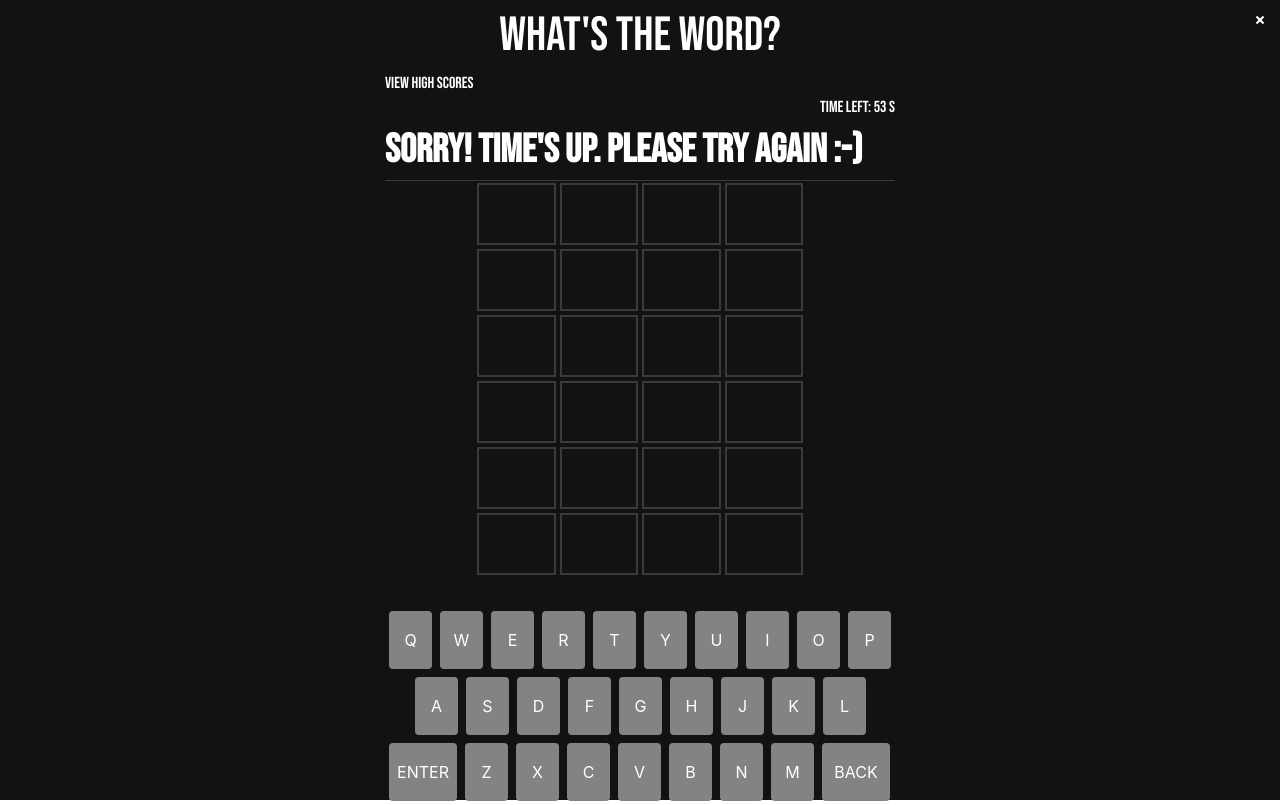
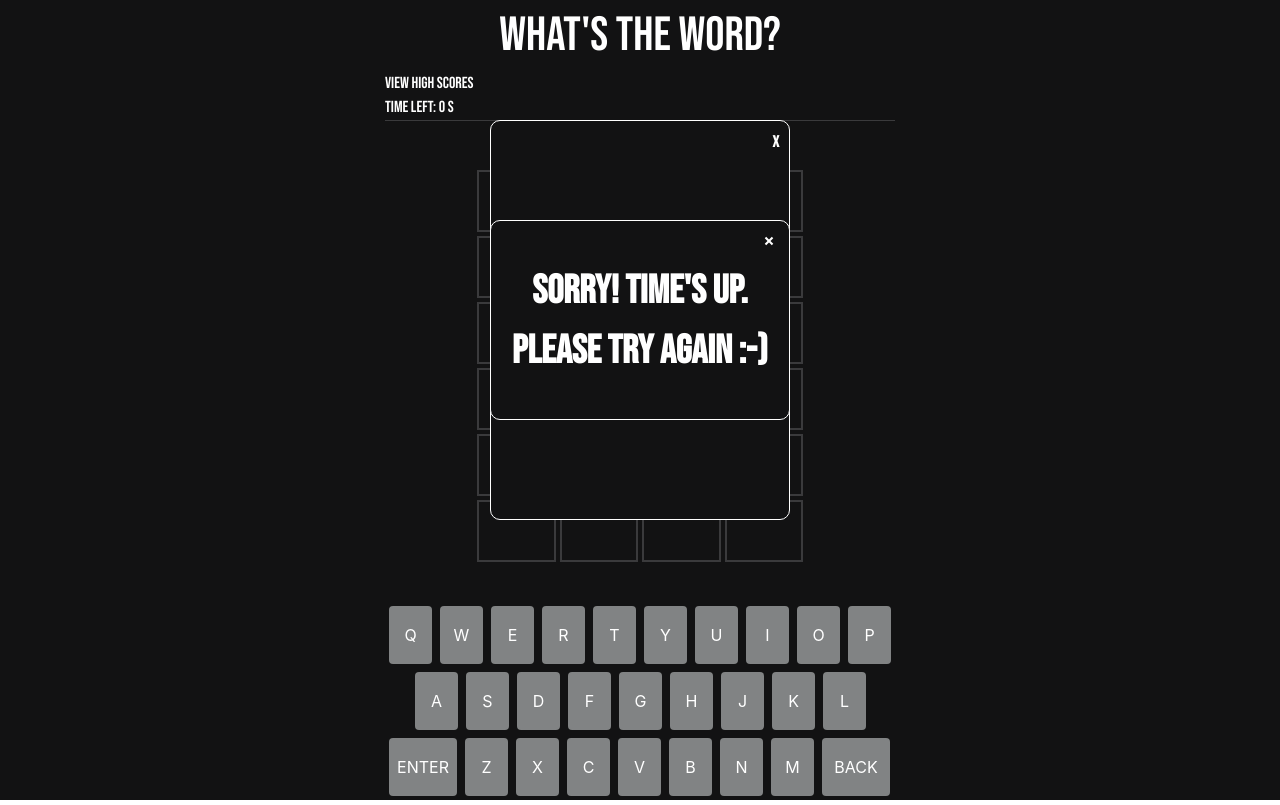
Before and after one commit to sagirikenaga/project-1, a plain HTML site: page index.html in a window 1280 px wide. Both pictures are taken after a click on the button "View High Scores". Drawn offline with nearby package versions, Linux system fonts and the light colour scheme; no server answers.

Commit message:
added highscore modal pop up

```diff
--- a/assets/css/style.css
+++ b/assets/css/style.css
@@ -64,7 +64,6 @@ body {
   margin: 2px;
 }
 
-<<<<<<< HEAD
 #time-modal {
     width:300px;
     height: 200px;
@@ -90,6 +89,31 @@ body {
     font-weight:bold;
 }
 
+#highscore-modal {
+  width:300px;
+  height: 400px;
+  border: 1px solid white;
+  background-color:#121213;
+  font-family:Arial, Helvetica, sans-serif;
+  box-sizing: border-box;
+  text-align:center;
+  padding: 40px 0;
+  position:absolute;
+  z-index:10;
+  top:40%;
+  left:50%;
+  transform: translate(-50%, -50%);
+  display:none;
+  border-radius:10px;
+}
+
+.score-modal-close {
+  position:absolute;
+  top:10px;
+  right:10px;
+  font-weight:bold;
+}
+
 #highscore {
   background-color:#121213;
   font:white;
@@ -102,7 +126,11 @@ button#highscore:hover {
   color: grey;
   cursor:pointer;
 }
-=======
+
+.score-modal-close:hover {
+  cursor:pointer;
+}
+
 .message-container {
   height: 30px;
 }
@@ -113,4 +141,3 @@ button#highscore:hover {
   padding: 10px;
   margin: 0;
 }
->>>>>>> main
--- a/assets/js/script.js
+++ b/assets/js/script.js
@@ -123,7 +123,7 @@ const showMessage = (message) => {
 
 //timer
 var timeEl = document.querySelector("#timer");
-var secondsLeft = 60;
+var secondsLeft = 5;
 var timeModalEl = document.getElementById("time-modal")
 var modalCloseEl = document.querySelector(".modal-close");
 
@@ -150,6 +150,20 @@ function setTime() {
 
  setTime();
 
+ //high score modal
+
+ var scoreModalEl = document.getElementById("highscore-modal");
+ var scoreCloseEl = document.querySelector(".score-modal-close");
+ var scoreButtonEl = document.getElementById("highscore");
+
+ scoreButtonEl.addEventListener ('click',function() {
+  scoreModalEl.style.display="block";
+});
+
+scoreCloseEl.addEventListener('click',function() {
+  scoreModalEl.style.display="none";
+});
+
 // first API
 
 const options = {
--- a/index.html
+++ b/index.html
@@ -18,13 +18,13 @@
     <div class="game-container">
         <div class="title-container" >
             <h1 class="has-text-centered is-size-1">What's the Word?</h1>
-            <nav class="is-inline">
+            <nav>
                 <button id="highscore" class="has-text-left-desktop">View High Scores</button>
-                    <!-- <div id="highscore-modal">
+                    <div id="highscore-modal">
                         <p></p>
-                        <span class="highscore-close">X</span>
-                    </div> -->
-                <p id="timer" class="has-text-right-desktop"></p>
+                        <span class="score-modal-close">X</span>
+                    </div>
+                <p id="timer" class="has-text-left-desktop"></p>
                     <div id="time-modal">
                         <h2 class="is-size-2 has-text-white has-text-weight-bold is-vcentered">Sorry! Time's up. Please try again :-)</h2>
                         <span class="modal-close">X</span>
```
